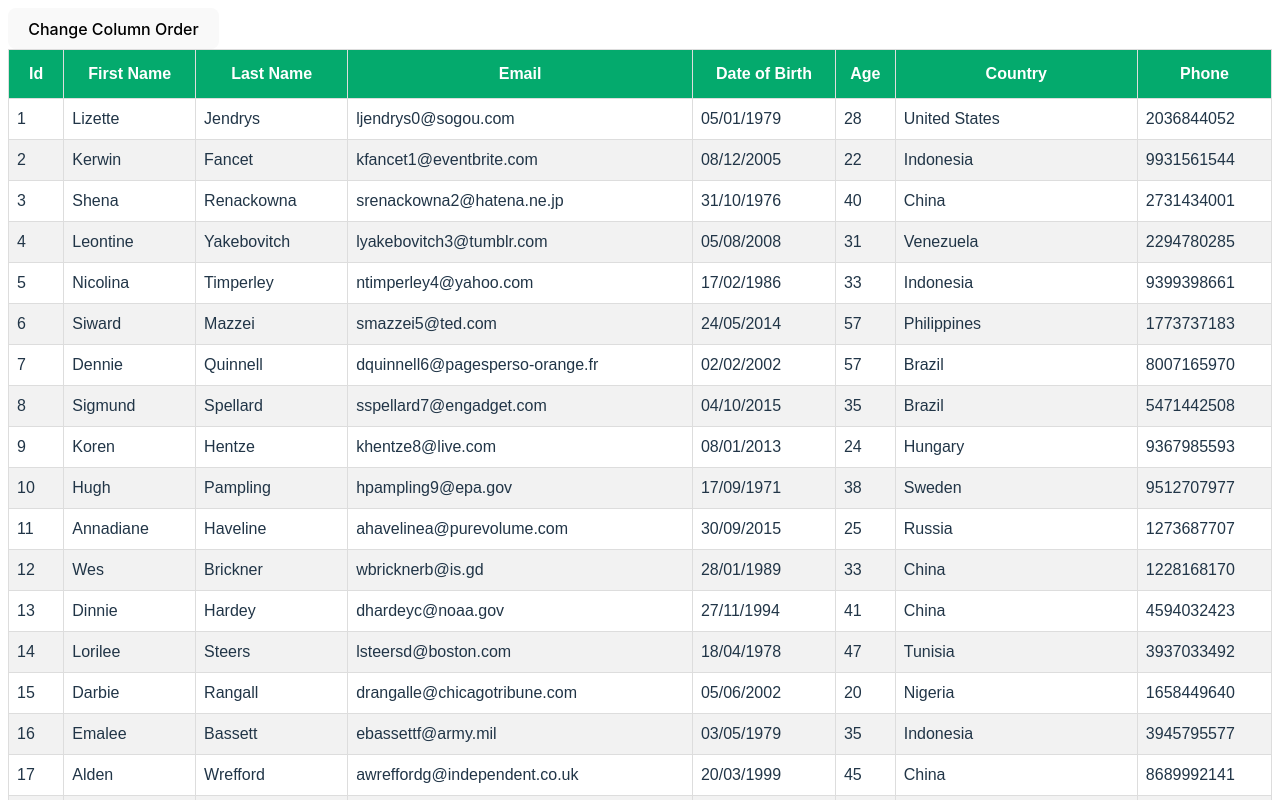
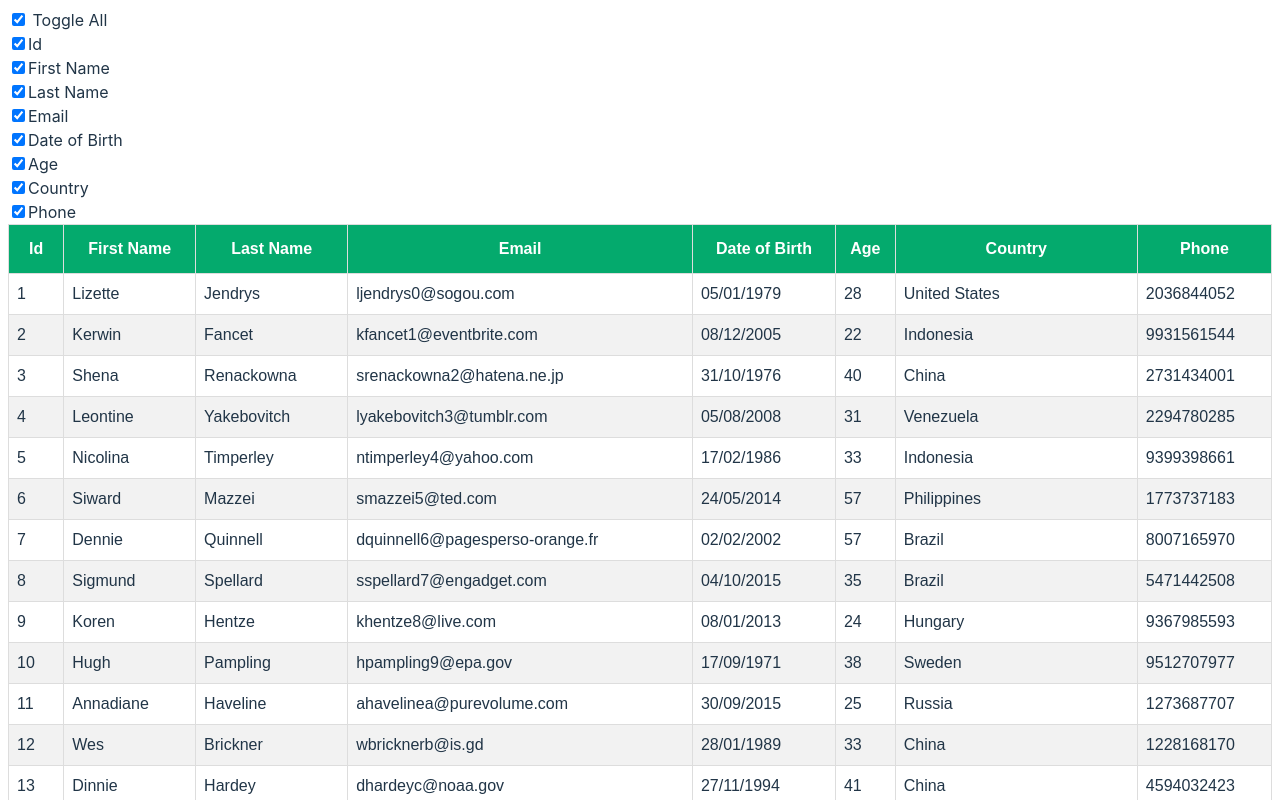
Before and after one commit to JunaidSikander/react-table, a React (Vite) app: page / in a window 1280 px wide. Shown: the top 800 px of the page. Built offline with nearby package versions, Linux system fonts and the light colour scheme.

Commit message:
add toggle all columns and add show and hide column

```diff
--- a/src/App.jsx
+++ b/src/App.jsx
@@ -1,3 +1,4 @@
+import ColumnHiding from './components/ColumnHiding';
 import ColumnOrder from './components/ColumnOrder.jsx';
 import RowSelection from './components/RowSelection';
 import PaginationTable from './components/PaginationTable';
@@ -21,7 +22,8 @@ function App() {
             {/*<ColumnFilterTable/>*/}
             {/*<PaginationTable/>*/}
             {/*<RowSelection/>*/}
-            <ColumnOrder/>
+            {/*<ColumnOrder/>*/}
+            <ColumnHiding/>
     </>
     )
 }
--- /dev/null
+++ b/src/components/ColumnHiding.jsx
@@ -0,0 +1,71 @@
+import { useMemo } from 'react';
+import { useTable } from "react-table"
+import { Checkbox } from '..//components/Checkbox';
+import { COLUMNS } from '../components/columns';
+import MOCK_DATA from "../data/MOCK_DATA.json"
+import "./table.css"
+
+
+export default function ColumnHiding() {
+
+    const columns = useMemo( () => COLUMNS, [] );
+    const data = useMemo( () => MOCK_DATA, [] );
+
+    const {
+        getTableProps,
+        getTableBodyProps,
+        headerGroups,
+        rows,
+        prepareRow,
+        allColumns,
+        getToggleHideAllColumnsProps
+    } = useTable( { columns, data } )
+    return <>
+        <div>
+            <div>
+                <Checkbox { ...getToggleHideAllColumnsProps() } /> Toggle All
+            </div>
+            {
+                allColumns.map( ( column ) => (
+                    <div key = { column.id }>
+                        <label>
+                            <input type = 'checkbox' { ...column.getToggleHiddenProps() } />
+                            { column.Header }
+                        </label>
+                    </div>
+                ) )
+            }
+        </div>
+        <table { ...getTableProps() }>
+        <thead>
+        {
+            headerGroups.map( ( headerGroup ) => (
+                <tr { ...headerGroup.getHeaderGroupProps() }>
+                    {
+                        headerGroup.headers.map( ( column ) => (
+                            <th { ...column.getHeaderProps }>
+                                    { column.render( 'Header' ) }
+                                </th>
+                        ) )
+                    }
+                </tr>
+            ) )
+        }
+        </thead>
+        <tbody { ...getTableBodyProps() }>
+        {
+            rows.map( row => {
+                prepareRow( row );
+                return <tr { ...row.getRowProps() }>
+                    { row.cells.map( cell => (
+                        <td { ...cell.getCellProps() }>
+                            { cell.render( 'Cell' ) }
+                        </td>
+                    ) ) }
+                </tr>
+            } )
+        }
+        </tbody>
+    </table>
+    </>
+}
```
